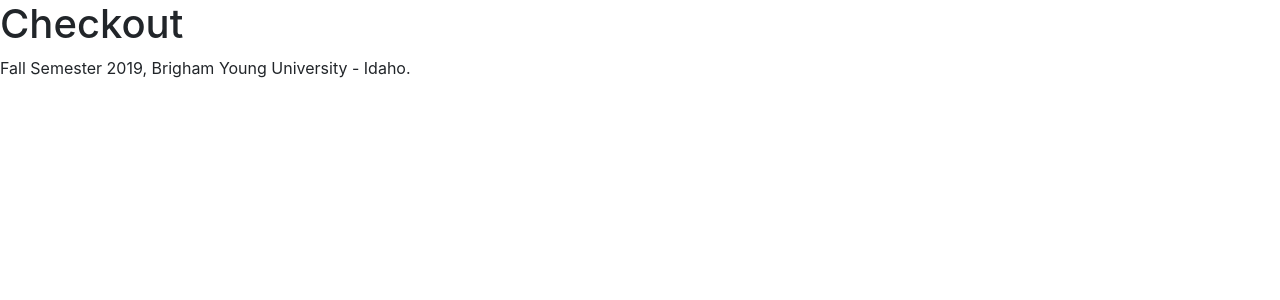
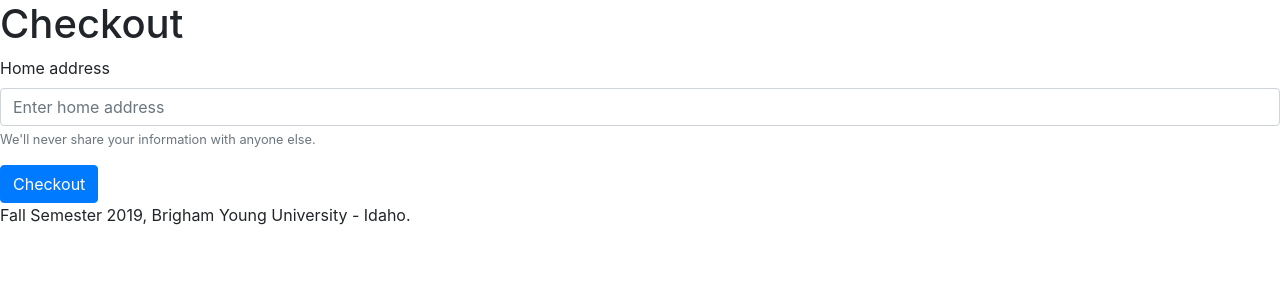
Before and after one commit to Beltran-Jose/cs313-php-landing-page, a PHP site: page /week-3-shopping-cart/view/checkout.php in a window 1280 px wide. Shown: the part 38-338 px from the top of the page. Run offline with PHP 8.4, Linux system fonts and the light colour scheme; some libraries are stand-ins or nearby versions.

Commit message:
checkout page

```diff
--- a/web/week-3-shopping-cart/view/checkout.php
+++ b/web/week-3-shopping-cart/view/checkout.php
@@ -23,6 +23,18 @@
     <main>
         <h1>Checkout</h1>
 
+        <form action="/week-3-shopping-cart/cart/index.php" method="POST">
+            <div class="form-group">
+                <label for="exampleInputEmail1">Home address</label>
+                <input type="text" class="form-control" id="exampleInputEmail1" aria-describedby="emailHelp"
+                    placeholder="Enter home address">
+                <small id="emailHelp" class="form-text text-muted">We'll never share your information with anyone
+                    else.</small>
+            </div>
+            <input type="hidden" name="action" value="completePurchase">
+            <button type="submit" class="btn btn-primary">Checkout</button>
+        </form>
+
     </main>
 
     <!-- FOOTER -->
--- a/web/week-3-shopping-cart/view/home.php
+++ b/web/week-3-shopping-cart/view/home.php
@@ -41,6 +41,7 @@
             <img src="..." class="card-img-top" alt="...">
             <div class="card-body">
                 <h5 class="card-title">Product A</h5>
+
                 <form action="/week-3-shopping-cart/cart/index.php" method="POST">
 
                     <!-- Product Name -->
```
